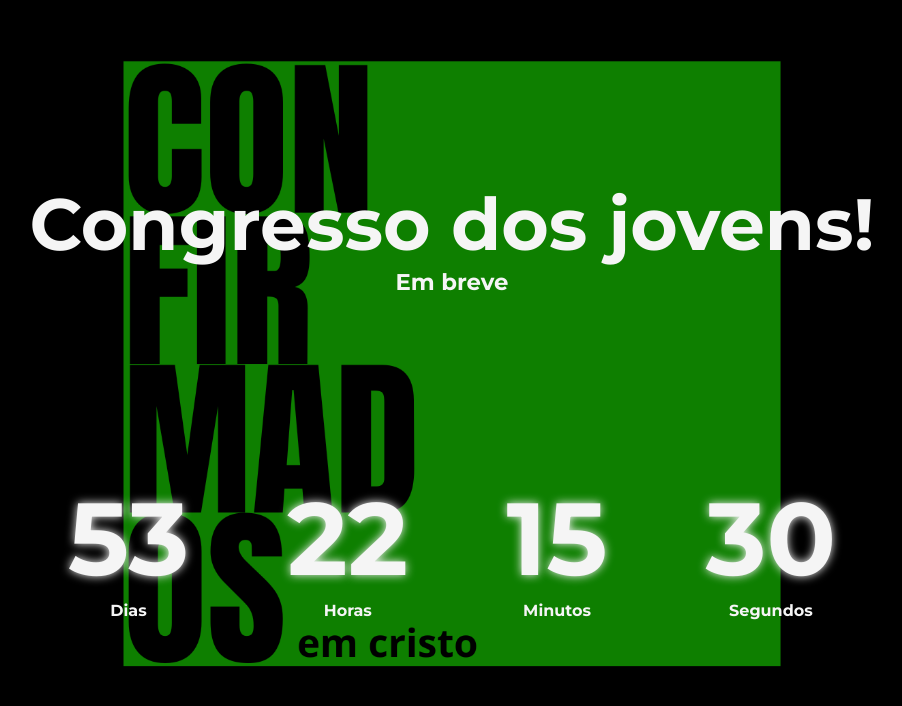
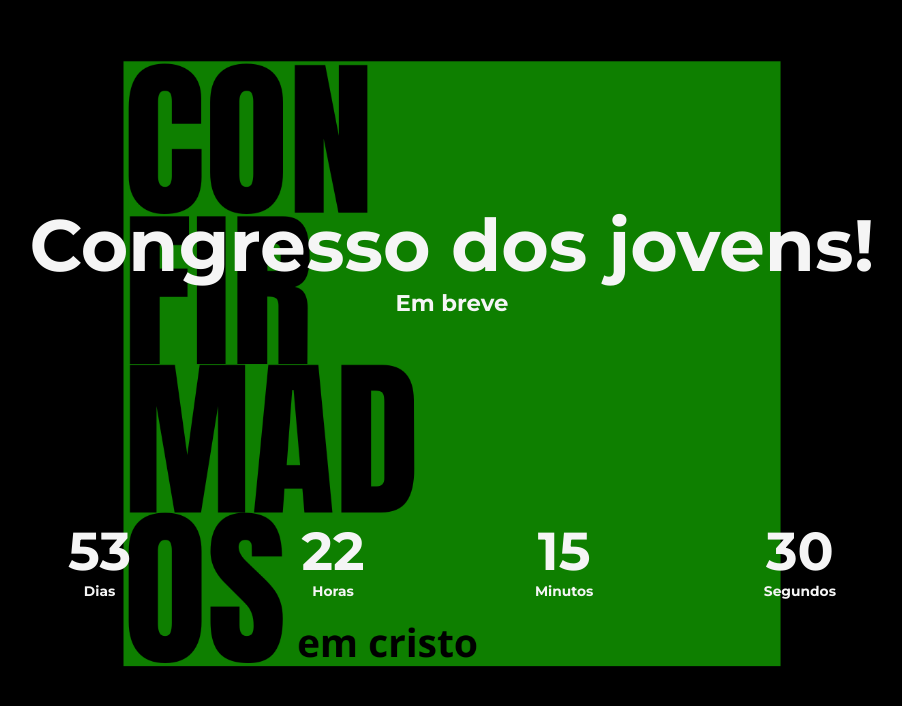
Before and after one commit to Ericlisgon/congresso, a plain HTML site: page congresso_jovens.html in a window 1280 px wide. Shown: the top 706 px of the page, without its empty margins (188-1090 px from the left). Drawn offline with Linux system fonts and the light colour scheme.

Commit message:
Update style.css

```diff
--- a/style.css
+++ b/style.css
@@ -169,13 +169,17 @@ body{
     display: flex;
     width: 60vw;
     justify-content: space-between;
-    flex-wrap: wrap;
+   /* flex-wrap: wrap; */
 }
 
-.countdown h1{
-    font-size: 8vw;
-    text-shadow: 0 0 10px  whitesmoke;
+.countdown h1 {
+  font-size: calc(15px + 3vw);
 }
+
+.countdown p {
+  font-size: calc(1px + 1vw);
+}
+
 
 .button{
     background-color: whitesmoke;
```
